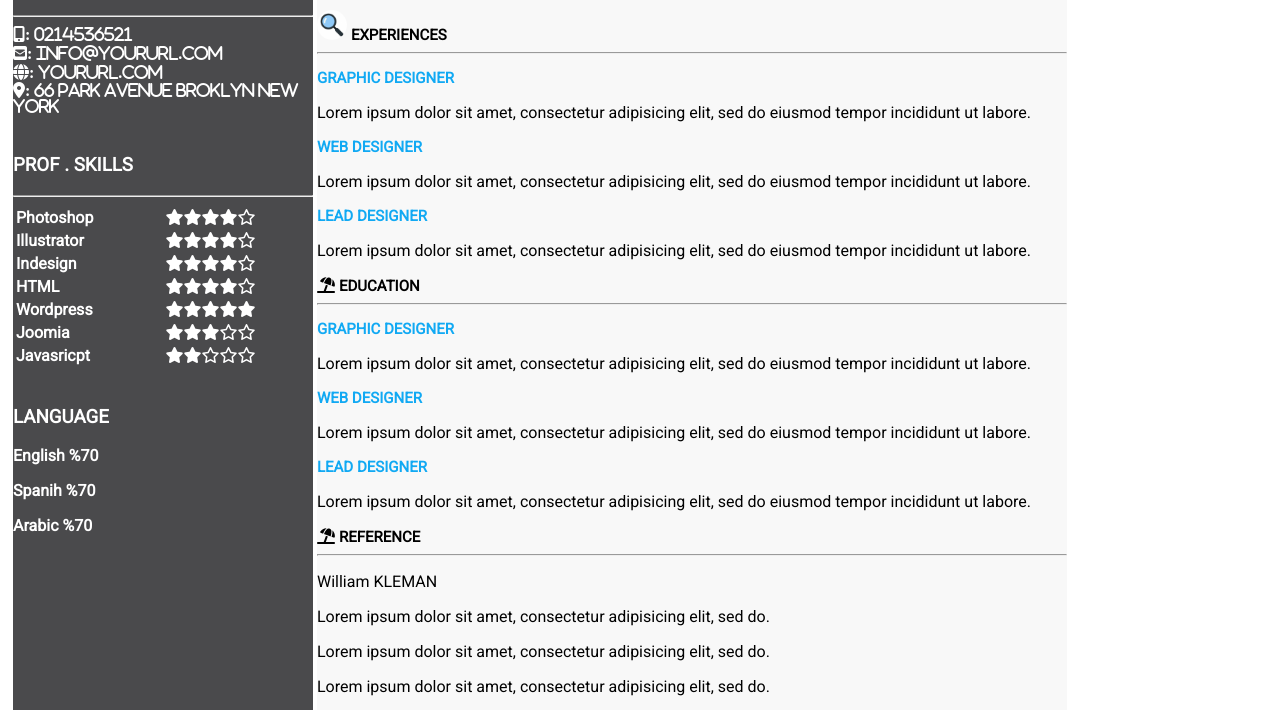
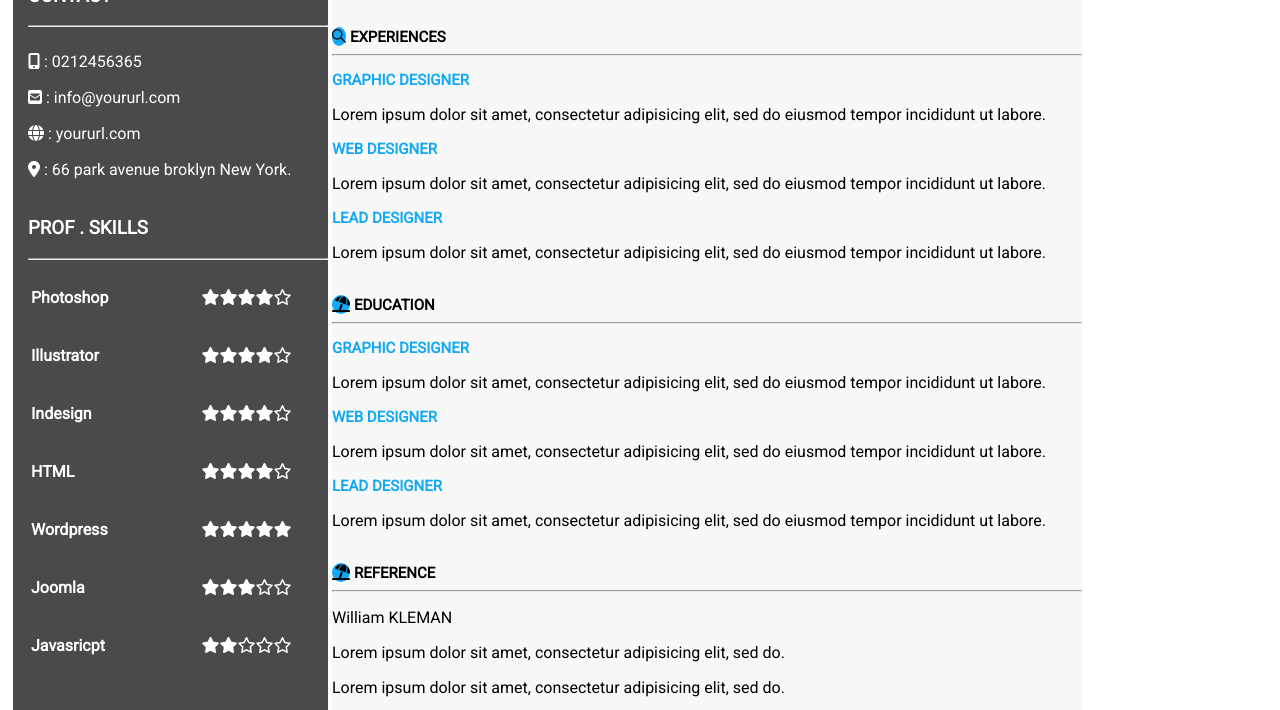
Before and after one commit to cdole5869/ExercicesJihane, a plain HTML site: page projet_1/index.html in a window 1280 px wide. Shown: the part 231-941 px from the top of the page. Drawn offline with Linux system fonts and the light colour scheme.

Commit message:
correction contact et logo

```diff
--- a/projet_1/index.html
+++ b/projet_1/index.html
@@ -16,10 +16,10 @@
         <div>
           <h3>CONTACT</h3>
           <hr>
-          <i class="fas fa-mobile-alt">: 0214536521</i><br/>
-          <i class="fas fa-envelope-square" aria-hidden="true">: info@yoururl.com</i><br/>
-          <i class="fas fa-globe" aria-hidden="true">: yoururl.com</i><br/>
-          <i class="fas fa-map-marker-alt" aria-hidden="true">: 66 park avenue broklyn New York</i>
+          <i class="fas fa-mobile-alt"></i> : 0212456365<br/>
+          <i class="fas fa-envelope-square" aria-hidden="true"></i> : info@yoururl.com<br/>
+          <i class="fas fa-globe" aria-hidden="true"></i> : yoururl.com<br/>
+          <i class="fas fa-map-marker-alt" aria-hidden="true"></i> : 66 park avenue broklyn New York.
         </div>
         <br/>
         <div>
@@ -28,38 +28,31 @@
             <table>
               <tr>
                 <td><strong>Photoshop</strong></td>
-                <td class="star"></td>
-                <td><i class="fas fa-star" aria-hidden="true"></i><i class="fas fa-star" aria-hidden="true"></i><i class="fas fa-star" aria-hidden="true"></i><i class="fas fa-star" aria-hidden="true"></i><i class="far fa-star" aria-hidden="true"></i></td>
+                <td class="star"><i class="fas fa-star" aria-hidden="true"></i><i class="fas fa-star" aria-hidden="true"></i><i class="fas fa-star" aria-hidden="true"></i><i class="fas fa-star" aria-hidden="true"></i><i class="far fa-star" aria-hidden="true"></i></td>
               </tr>
               <tr>
                 <td><strong>Illustrator</strong></td>
-                <td class="star"></td>
-                <td><i class="fas fa-star" aria-hidden="true"></i><i class="fas fa-star" aria-hidden="true"></i><i class="fas fa-star" aria-hidden="true"></i><i class="fas fa-star" aria-hidden="true"></i><i class="far fa-star" aria-hidden="true"></i></td>
+                <td class="star"><i class="fas fa-star" aria-hidden="true"></i><i class="fas fa-star" aria-hidden="true"></i><i class="fas fa-star" aria-hidden="true"></i><i class="fas fa-star" aria-hidden="true"></i><i class="far fa-star" aria-hidden="true"></i></td>
               </tr>
               <tr>
                 <td><strong>Indesign</strong></td>
-                <td class="star"></td>
-                <td><i class="fas fa-star" aria-hidden="true"></i><i class="fas fa-star" aria-hidden="true"></i><i class="fas fa-star" aria-hidden="true"></i><i class="fas fa-star" aria-hidden="true"></i><i class="far fa-star" aria-hidden="true"></i></td>
+                <td class="star"><i class="fas fa-star" aria-hidden="true"></i><i class="fas fa-star" aria-hidden="true"></i><i class="fas fa-star" aria-hidden="true"></i><i class="fas fa-star" aria-hidden="true"></i><i class="far fa-star" aria-hidden="true"></i></td>
               </tr>
               <tr>
                 <td><strong>HTML</strong></td>
-                <td class="star"></td>
-                <td><i class="fas fa-star" aria-hidden="true"></i><i class="fas fa-star" aria-hidden="true"></i><i class="fas fa-star" aria-hidden="true"></i><i class="fas fa-star" aria-hidden="true"></i><i class="far fa-star" aria-hidden="true"></i></td>
+                <td class="star"><i class="fas fa-star" aria-hidden="true"></i><i class="fas fa-star" aria-hidden="true"></i><i class="fas fa-star" aria-hidden="true"></i><i class="fas fa-star" aria-hidden="true"></i><i class="far fa-star" aria-hidden="true"></i></td>
               </tr>
               <tr>
                 <td><strong>Wordpress</strong></td>
-                <td class="star"></td>
-                <td><i class="fas fa-star" aria-hidden="true"></i><i class="fas fa-star" aria-hidden="true"></i><i class="fas fa-star" aria-hidden="true"></i><i class="fas fa-star" aria-hidden="true"></i><i class="fas fa-star" aria-hidden="true"></i></td>
+                <td class="star"><i class="fas fa-star" aria-hidden="true"></i><i class="fas fa-star" aria-hidden="true"></i><i class="fas fa-star" aria-hidden="true"></i><i class="fas fa-star" aria-hidden="true"></i><i class="fas fa-star" aria-hidden="true"></i></td>
               </tr>
               <tr>
-                <td><strong>Joomia</strong></td>
-                <td class="star"></td>
-                <td><i class="fas fa-star" aria-hidden="true"></i><i class="fas fa-star" aria-hidden="true"></i><i class="fas fa-star" aria-hidden="true"></i><i class="far fa-star" aria-hidden="true"></i><i class="far fa-star" aria-hidden="true"></i></td>
+                <td><strong>Joomla</strong></td>
+                <td class="star"><i class="fas fa-star" aria-hidden="true"></i><i class="fas fa-star" aria-hidden="true"></i><i class="fas fa-star" aria-hidden="true"></i><i class="far fa-star" aria-hidden="true"></i><i class="far fa-star" aria-hidden="true"></i></td>
               </tr>
               <tr>
                 <td><strong>Javasricpt</strong></td>
-                <td class="star"></td>
-                <td><i class="fas fa-star" aria-hidden="true"></i><i class="fas fa-star" aria-hidden="true"></i><i class="far fa-star" aria-hidden="true"></i><i class="far fa-star" aria-hidden="true"></i><i class="far fa-star" aria-hidden="true"></i></td>
+                <td class="star"><i class="fas fa-star" aria-hidden="true"></i><i class="fas fa-star" aria-hidden="true"></i><i class="far fa-star" aria-hidden="true"></i><i class="far fa-star" aria-hidden="true"></i><i class="far fa-star" aria-hidden="true"></i></td>
               </tr>
             </table>
           <br/>
@@ -79,7 +72,7 @@
           <p class="name5">CREATIVE DIRECTOR</p>
         </div>
         <div>
-          <span><img img class="loupe" src="loupe.jpeg"></span>
+          <span class="loupe"><i class="fab fa-sistrix" aria-hidden="true"></i></span>
           <span class="name5">EXPERIENCES</span>
           <hr>
         </div>
@@ -96,7 +89,7 @@
           <p>Lorem ipsum dolor sit amet, consectetur adipisicing elit, sed do eiusmod tempor incididunt ut labore.</p>
         </div>
         <div>
-          <span><i class="fas fa-umbrella-beach"></i></span>
+          <span class="parasol"><i class="fas fa-umbrella-beach"></i></span>
           <span class="name5">EDUCATION</span>
           <hr>
         </div>
@@ -113,7 +106,7 @@
           <p>Lorem ipsum dolor sit amet, consectetur adipisicing elit, sed do eiusmod tempor incididunt ut labore.</p>
         </div>
         <div>
-          <span><i class="fas fa-umbrella-beach"></i></span>
+          <span class="parasol"><i class="fas fa-umbrella-beach"></i></span>
           <span class="name5">REFERENCE</span>
           <hr>
         </div>
--- a/projet_1/style.css
+++ b/projet_1/style.css
@@ -4,15 +4,15 @@
 .gauche{
   background-color:  #4a4a4c;
   width: 300px;
-  height: 1015px;
+  height: 1070px;
   display: inline-block;
   vertical-align: top;
-  text-align: left;
+  padding-left: 15px;
 }
 .droite{
   background-color: #f8f8f8;
   width: 750px;
-  height: 1015px;
+  height: 1070px;
   display: inline-block;
 }
 .logo{
@@ -32,9 +32,11 @@ h3{
 }
 .pingouin{
   text-align: center;
+  padding-top: 10px;
 }
 .star{
-  padding-left: 65px;
+  padding-left: 90px;
+  padding-bottom: 19px;
 }
 
 .gauche{
@@ -75,13 +77,15 @@ body{
   width: 30px;
   height: 30px;
   border-radius: 50%;
-  background-color: blue;
+  background-color: #11a9f3;
 }
 .parasol{
   width: 30px;
   height: 30px;
+  border-radius: 50%;
+  background-color: #11a9f3;
 }
-.fas-umbrella-beach{
-  border-radius: 50%;
-  background-color: blue;
+
+div i{
+  margin-top: 18px;
 }
```
